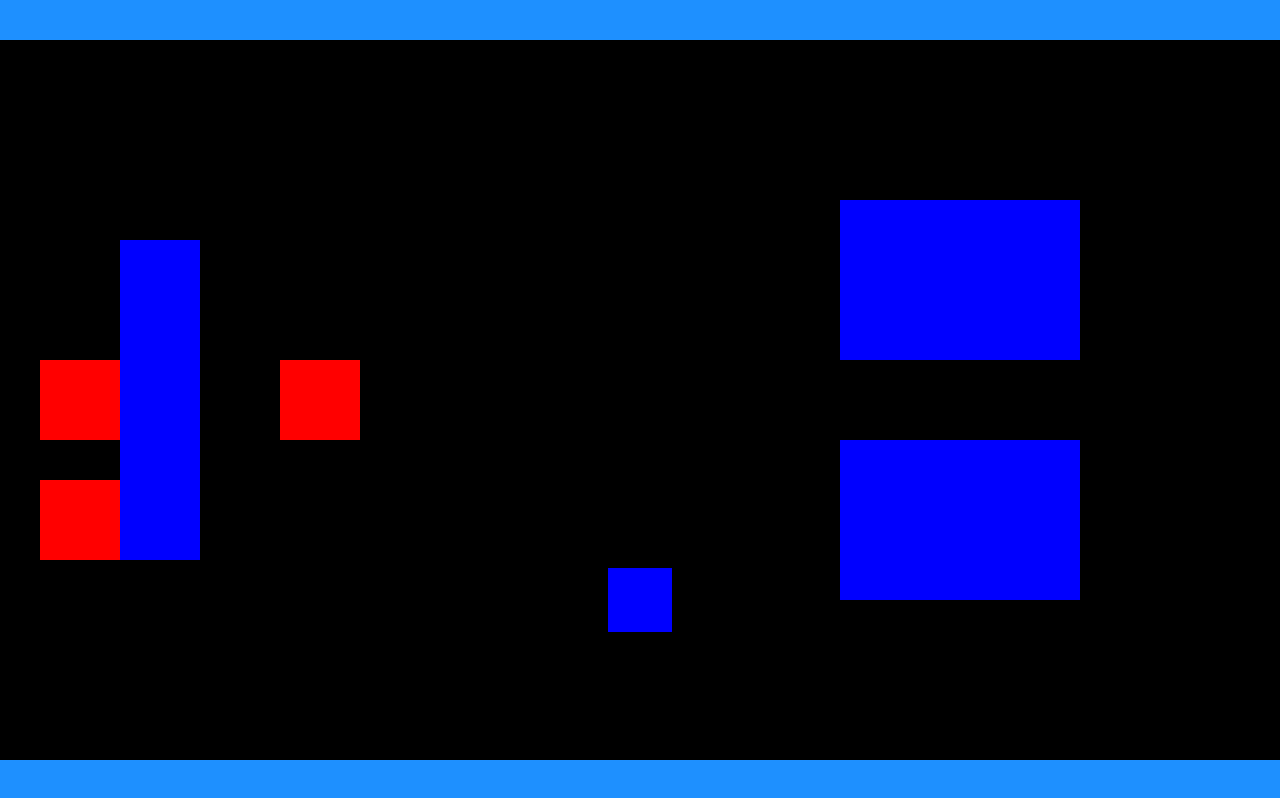
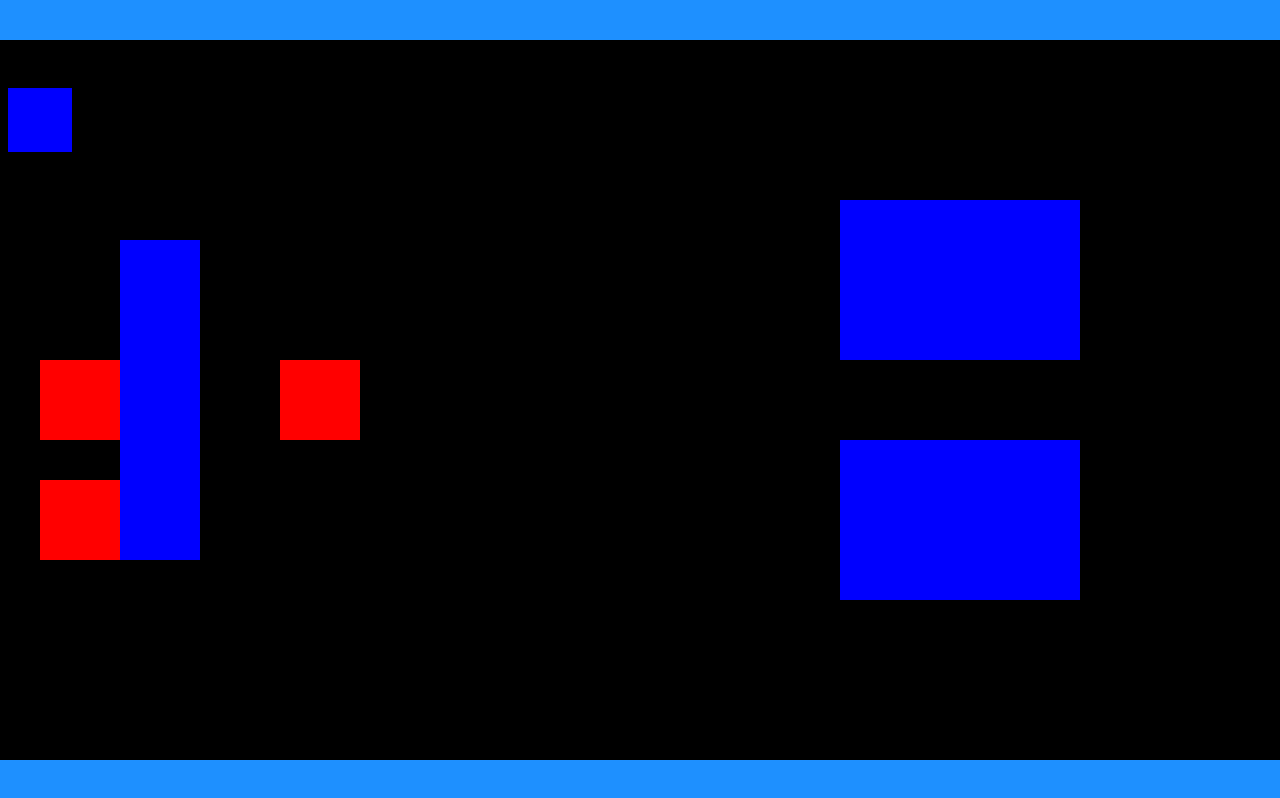
Before and after one commit to upitroma/dsciiBoi, a plain HTML site: page index.html in a window 1280 px wide. Drawn offline with Linux system fonts and the light colour scheme.

Commit message:
level is now in seporate file

```diff
--- /dev/null
+++ b/assets/levels/level1.js
@@ -0,0 +1,34 @@
+class Disc{
+    constructor(x=50,y=50,xVelo=500,yVelo=600, discId=2, bounceDecay=4){
+        this.x=x
+        this.y=y
+        this.radius=40
+
+        this.discId=discId
+
+        this.bounceDecay=bounceDecay;//number of bounces
+
+        // pixels/second
+        this.xVelo=xVelo
+        this.yVelo=yVelo
+    }
+}
+var discs=[]
+
+class Wall{
+    constructor(centerX,centerY,width,height, colorId){
+        this.centerX=centerX;
+        this.centerY=centerY;
+        this.width=width;
+        this.height=height;
+        this.colorId=colorId; //see drawWalls for refrence
+    }
+}
+
+
+const player={"x":50,"y":100}
+const walls=[
+    new Wall(1200,300,300,200, 0),
+    new Wall(1200,600,300,200, 0),
+    new Wall(200,450,100,400, 0)
+]
--- a/index.html
+++ b/index.html
@@ -23,7 +23,7 @@
     <div class="flex-container">
         <canvas id="canvas">
 
-
+            <script src="./assets/levels/level1.js"></script>
             <script src="script.js"></script>
         </canvas>
     </div>
--- a/script.js
+++ b/script.js
@@ -1,11 +1,17 @@
+
+
 //canvas setup
 var canvas = document.getElementById('canvas')
+var test = document.ge
 var ctx = canvas.getContext('2d');
 var gameWidth = 1600;
 var gameHeight = 900;
 var ratio = gameWidth / gameHeight;
 var scale = 1;
 resizeWindow();
+
+
+
 
 //load assets
 var blueGlowingRing = new Image();
@@ -17,11 +23,13 @@ var soccerBall = new Image();
 soccerBall.src="assets/sprites/scott_ball_shiny.png"
 
 //since there's only 1 player, it doesn't need to be a class
+/*
 var player = {
     x: 800,
     y: 700
 }
-
+*/
+/*
 class Disc{
     constructor(x=50,y=50,xVelo=500,yVelo=600, discId=2, bounceDecay=4){
         this.x=x
@@ -48,12 +56,14 @@ class Wall{
         this.colorId=colorId; //see drawWalls for refrence
     }
 }
+*/
+/*
 var walls=[
     new Wall(1200,300,300,200, 0),
     new Wall(1200,600,300,200, 0),
     new Wall(200,450,100,400, 0)
 ]
-
+*/
 class Enemy{
     constructor(centerX,centerY,width,height,id){
         this.centerX=centerX
```
